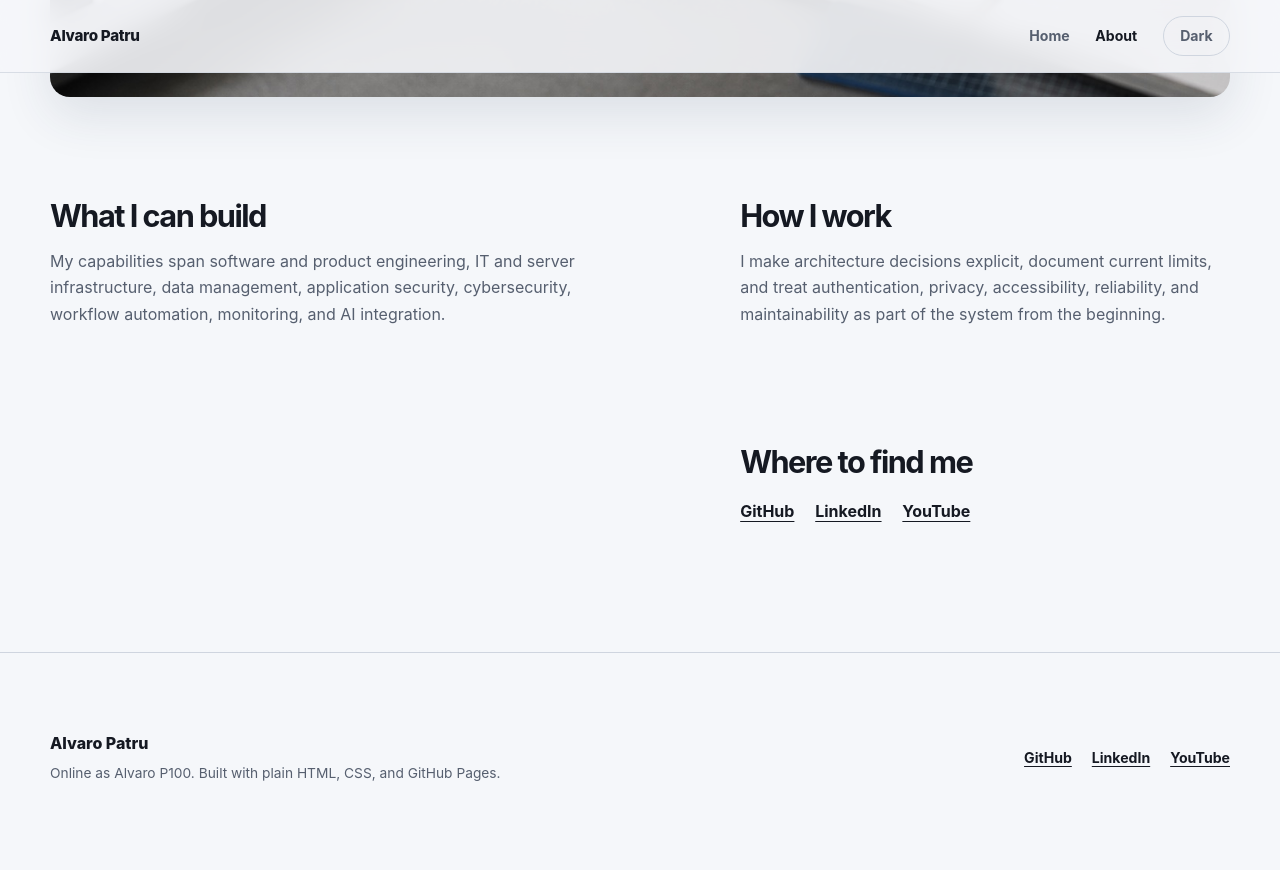
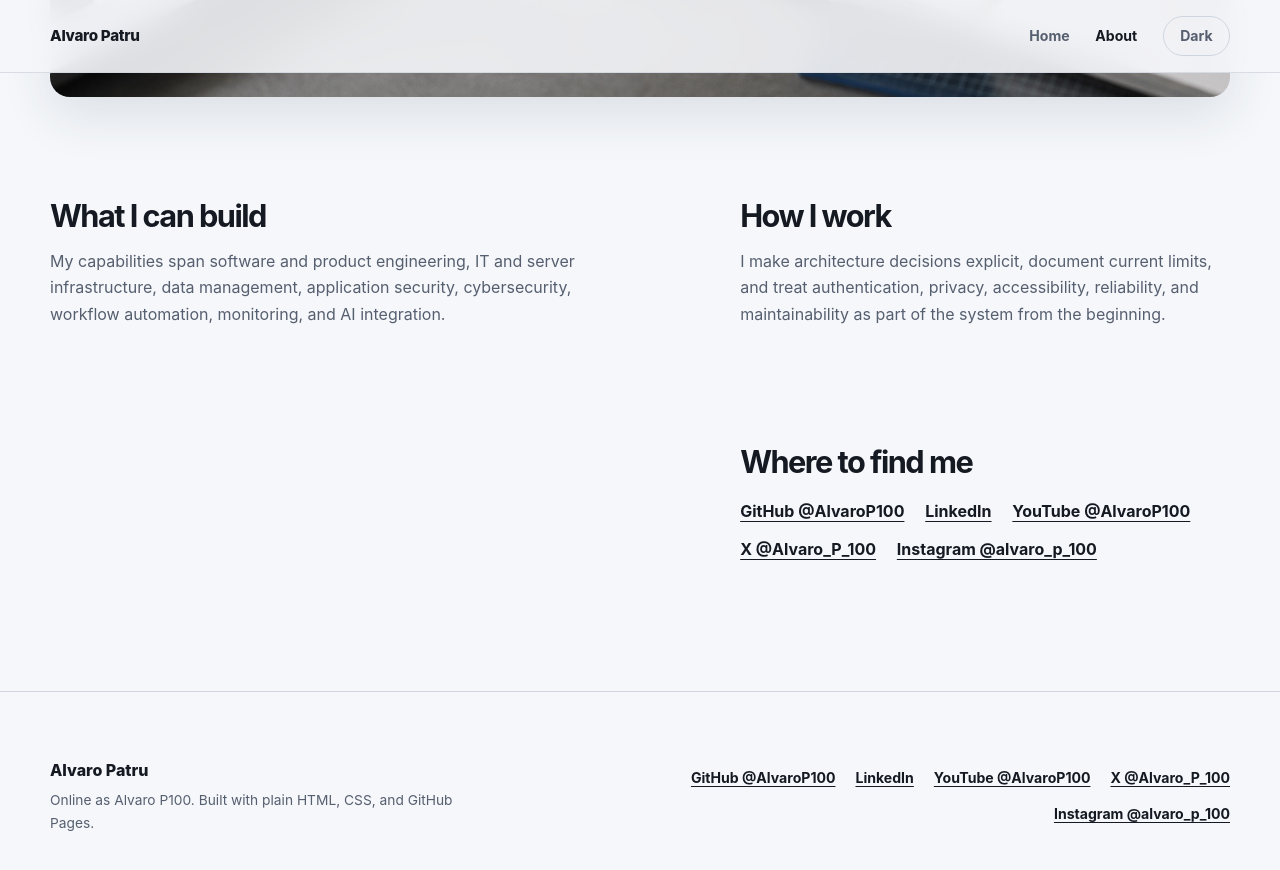
Before and after one commit to AlvaroP100/AlvaroP100.github.io, a Jekyll site: the page built from about/index.html, in a window 1280 px wide and 900 px high, scrolled down 1156 px. Shown: the top 870 px of the window. Built offline with Jekyll 4.4.1, drawn with Linux system fonts in a browser that asks for light colours.

Commit message:
Document exact social handles

```diff
--- a/_data/profile.yml
+++ b/_data/profile.yml
@@ -2,10 +2,16 @@ name: "Alvaro Patru"
 given_name: "Alvaro"
 family_name: "Patru"
 alternate_name: "Alvaro P100"
-handle: "AlvaroP100"
+handle: "@AlvaroP100"
 aliases:
   - "Alvaro P100"
-  - "AlvaroP100"
+  - "@AlvaroP100"
+  - "@Alvaro_P_100"
+  - "@alvaro_p_100"
+usernames:
+  github: "@AlvaroP100"
+  x: "@Alvaro_P_100"
+  instagram: "@alvaro_p_100"
 short_name: "AP"
 brand_name: "Alvaro Patru / Alvaro P100"
 home_title: "Alvaro Patru (Alvaro P100) | Software, Data & Security"
@@ -36,10 +42,14 @@ knows_about:
   - "PostgreSQL"
 
 socials:
-  - name: "GitHub"
+  - name: "GitHub @AlvaroP100"
     url: "https://github.com/AlvaroP100"
   - name: "LinkedIn"
     url: "https://www.linkedin.com/in/alvaro-patru/"
-  - name: "YouTube"
+  - name: "YouTube @AlvaroP100"
     url: "https://www.youtube.com/@AlvaroP100"
     same_as: "https://www.youtube.com/channel/UC6fZeCEEkKOvaAVZpjqXGCg"
+  - name: "X @Alvaro_P_100"
+    url: "https://x.com/Alvaro_P_100"
+  - name: "Instagram @alvaro_p_100"
+    url: "https://www.instagram.com/alvaro_p_100/"
```
Also changed, not shown: SEO_CHECKLIST.md (+1 -1 lines).
